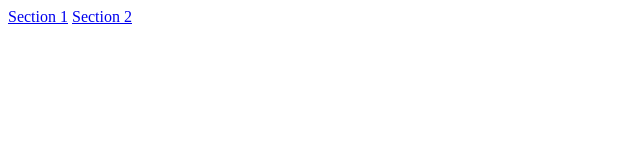
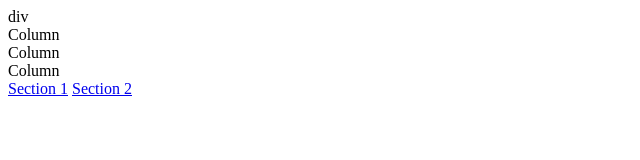
Before and after one commit to mrhamza794/INTERN, a plain HTML site: page Ashar/index.html in a window 1280 px wide. Shown: the whole page, without its empty margins (0-640 px from the left). Drawn offline with Linux system fonts and the light colour scheme.

Commit message:
row inserted

```diff
--- a/Ashar/index.html
+++ b/Ashar/index.html
@@ -10,11 +10,20 @@
     .content-section:target {
       display: block;
     }
+
   </style>
   <title>Dashboard</title>
 </head>
 <body>
   <header>
+    div <div
+      class="row justify-content-center align-items-center g-2"
+    >
+      <div class="col">Column</div>
+      <div class="col">Column</div>
+      <div class="col">Column</div>
+    </div>
+
     <nav>
       <!-- Navbar content -->
       <a href="#section1">Section 1</a>
```
